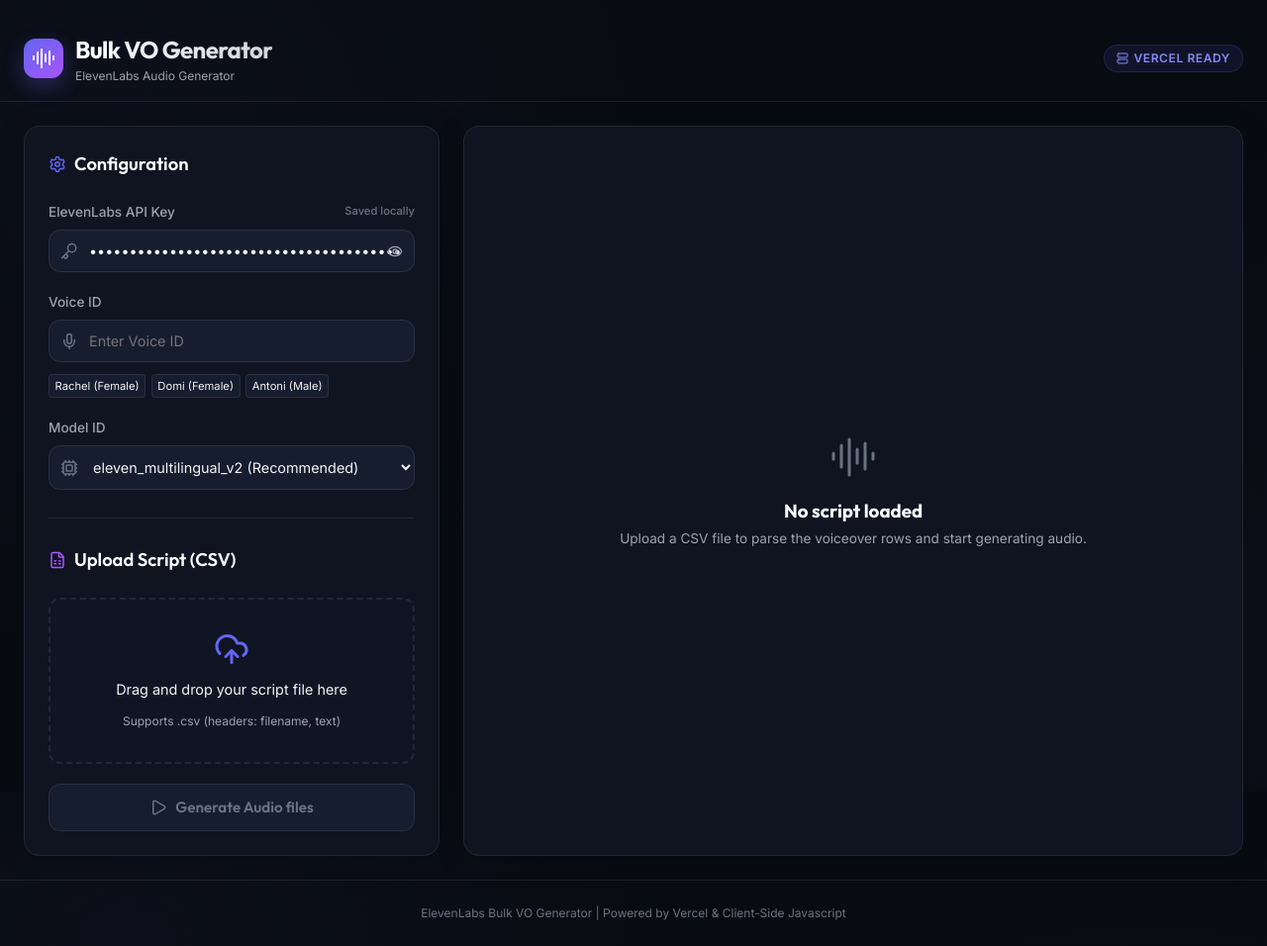
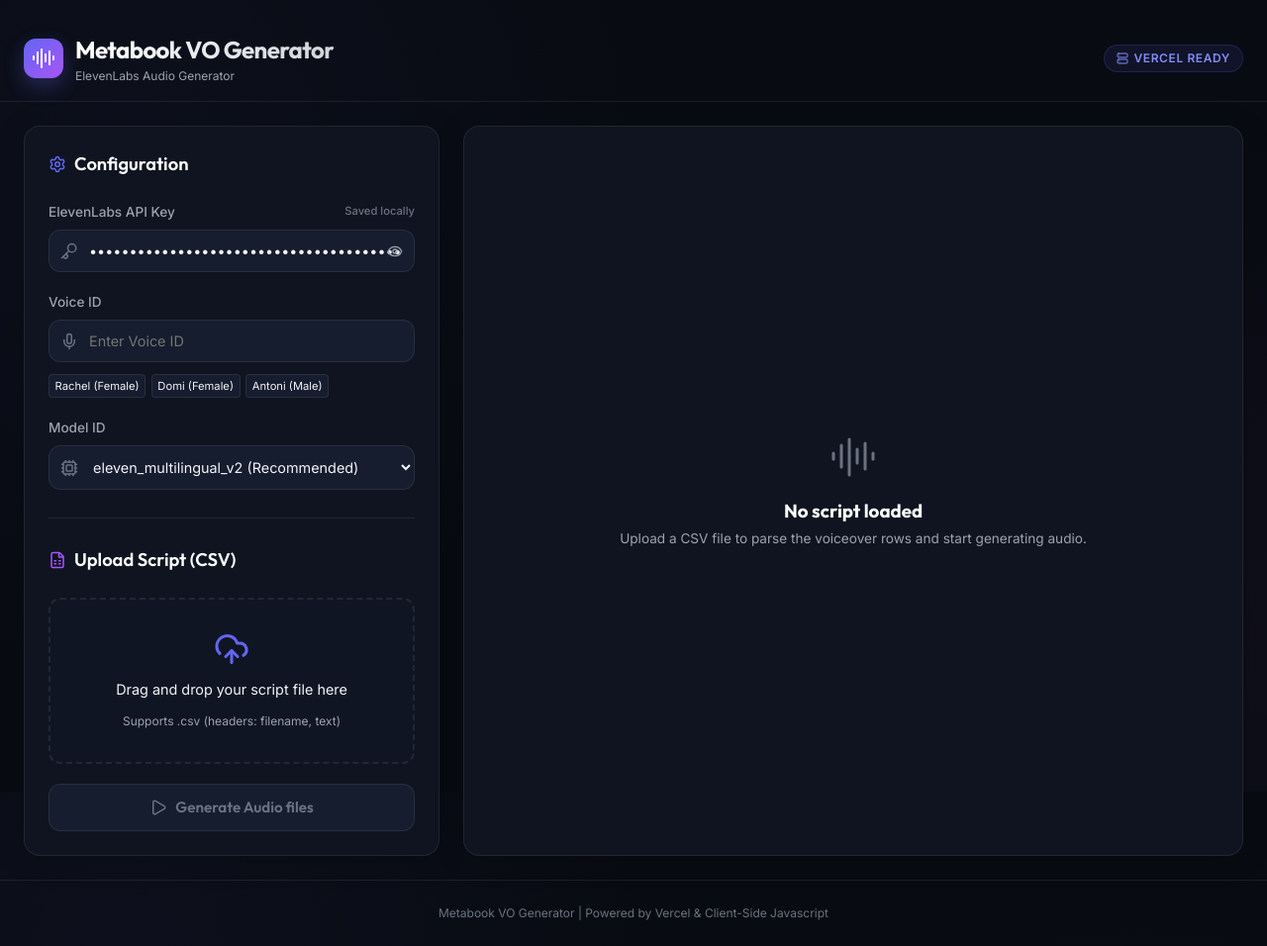
Before and after one commit to chandan-meta/bulk-vo-generator, a Flask app: page / in a window 1280 px wide. Shown: the whole page at 99% size. Run offline with Flask 3, Linux system fonts and the light colour scheme; some libraries are stand-ins or nearby versions.

Commit message:
Rename Bulk VO Generator to Metabook VO Generator

```diff
--- a/index.html
+++ b/index.html
@@ -3,7 +3,7 @@
 <head>
     <meta charset="UTF-8">
     <meta name="viewport" content="width=device-width, initial-scale=1.0">
-    <title>ElevenLabs Bulk VO Generator</title>
+    <title>Metabook VO Generator</title>
     <!-- Google Fonts -->
     <link rel="preconnect" href="https://fonts.googleapis.com">
     <link rel="preconnect" href="https://fonts.gstatic.com" crossorigin>
@@ -655,7 +655,7 @@
                 <i data-lucide="audio-lines"></i>
             </div>
             <div>
-                <h1>Bulk VO Generator</h1>
+                <h1>Metabook VO Generator</h1>
                 <p style="font-size: 0.75rem; color: var(--text-muted);">ElevenLabs Audio Generator</p>
             </div>
         </div>
@@ -825,7 +825,7 @@
     </main>
 
     <footer>
-        ElevenLabs Bulk VO Generator | Powered by Vercel & Client-Side Javascript
+        Metabook VO Generator | Powered by Vercel & Client-Side Javascript
     </footer>
 
     <script>
--- a/templates/index.html
+++ b/templates/index.html
@@ -3,7 +3,7 @@
 <head>
 <meta charset="UTF-8">
 <meta name="viewport" content="width=device-width, initial-scale=1.0">
-<title>11Labs Bulk VO Generator</title>
+<title>Metabook VO Generator</title>
 
 <style>
     body{
@@ -73,7 +73,7 @@
 
 <div class="container">
 
-    <h1>11Labs Bulk VO Generator</h1>
+    <h1>Metabook VO Generator</h1>
 
     <form action="/generate" method="POST" enctype="multipart/form-data">
 
```
Also changed, not shown: README.md.
